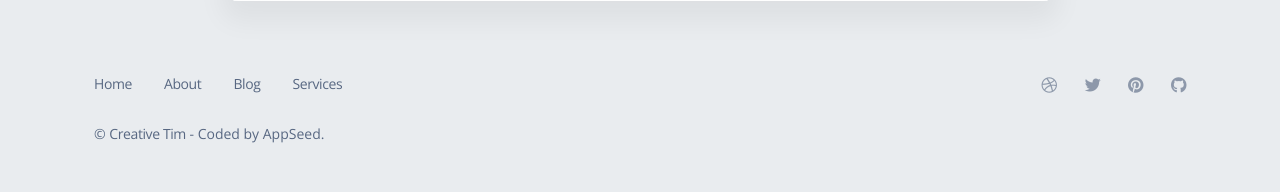
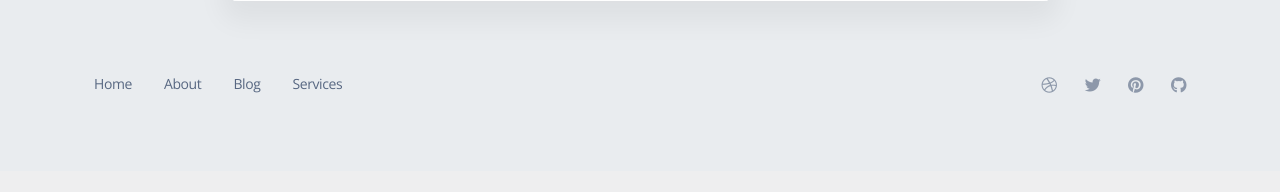
Before and after one commit to Serhii-Kovalenko44/it-company, a Django app: page / in a window 1280 px wide. Shown: the part 636-828 px from the top of the page. After the commit the page ends 729 px from the top, so only its background shows below. Run offline with Django 4.2, Linux system fonts and the light colour scheme; the visitor is signed in with stand-in values (Sample User, id 1); data comes from the database, SQL or seed files in the repository; data that the repository does not hold is empty; some libraries are stand-ins or nearby versions.

Commit message:
Updated footer.html

```diff
--- a/templates/includes/footer.html
+++ b/templates/includes/footer.html
@@ -4,29 +4,26 @@
       <div class="col-lg-4 me-auto mb-lg-0 mb-4 text-lg-start text-center">
         <ul class="nav flex-row ms-n3 justify-content-lg-start justify-content-center mb-4 mt-sm-0">
           <li class="nav-item">
-            <a class="nav-link text-dark opacity-8" href="https://www.creative-tim.com?AFFILIATE=128200" target="_blank">
+            <a class="nav-link text-dark opacity-8" href="#">
               Home
             </a>
           </li>
           <li class="nav-item">
-            <a class="nav-link text-dark opacity-8" href="https://www.creative-tim.com/presentation?AFFILIATE=128200" target="_blank">
+            <a class="nav-link text-dark opacity-8" href="#">
               About
             </a>
           </li>
           <li class="nav-item">
-            <a class="nav-link text-dark opacity-8" href="https://www.creative-tim.com/blog?AFFILIATE=128200" target="_blank">
+            <a class="nav-link text-dark opacity-8" href="#">
               Blog
             </a>
           </li>
           <li class="nav-item">
-            <a class="nav-link text-dark opacity-8" href="https://www.creative-tim.com?AFFILIATE=128200" target="_blank">
+            <a class="nav-link text-dark opacity-8" href="#">
               Services
             </a>
           </li>
         </ul>
-        <p class="text-sm text-dark opacity-8 mb-0">
-          &copy; <a href="https://www.creative-tim.com?AFFILIATE=128200" target="_blank">Creative Tim</a> - Coded by AppSeed.
-        </p>
       </div>
       <div class="col-lg-6 ms-auto text-lg-end text-center">
 
```
